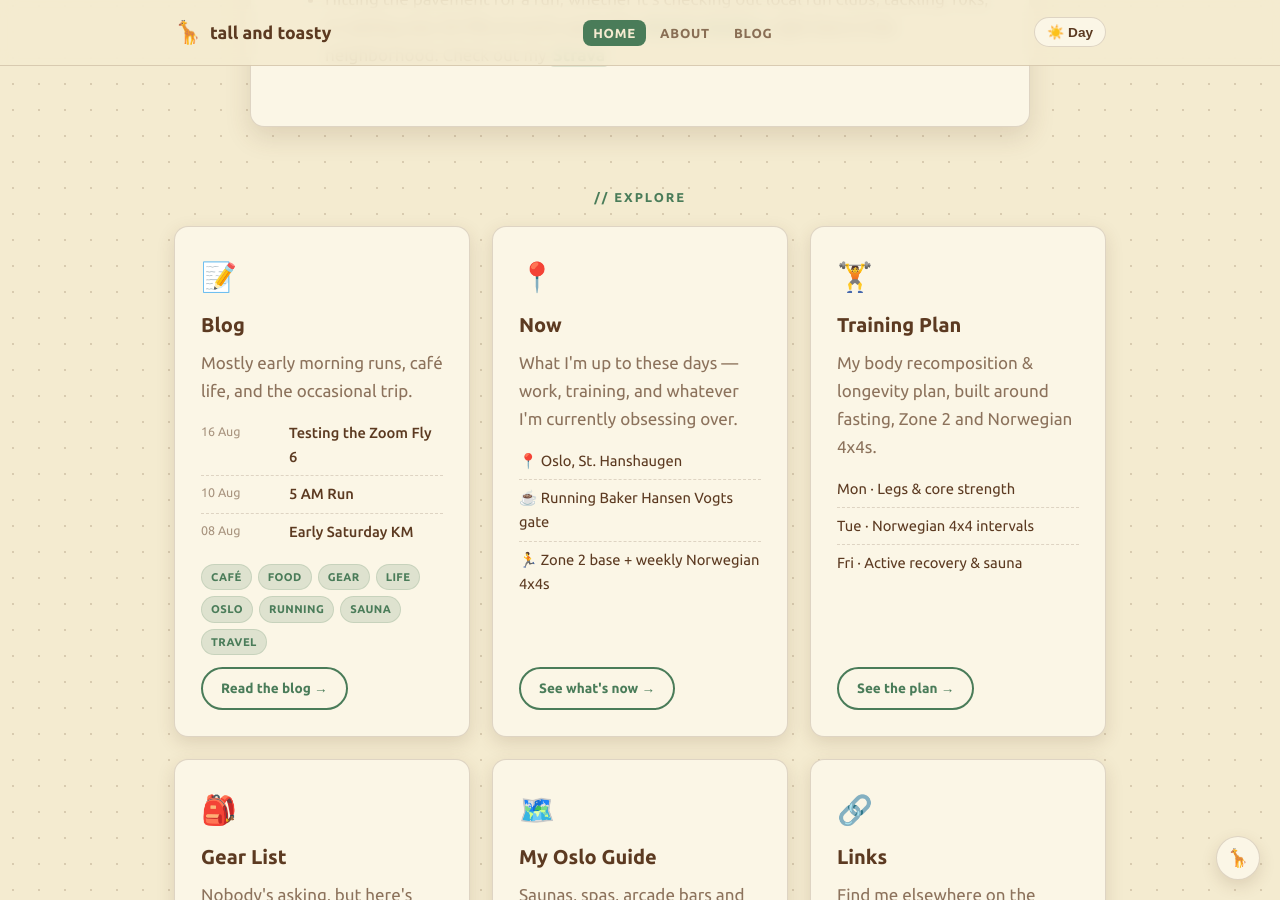
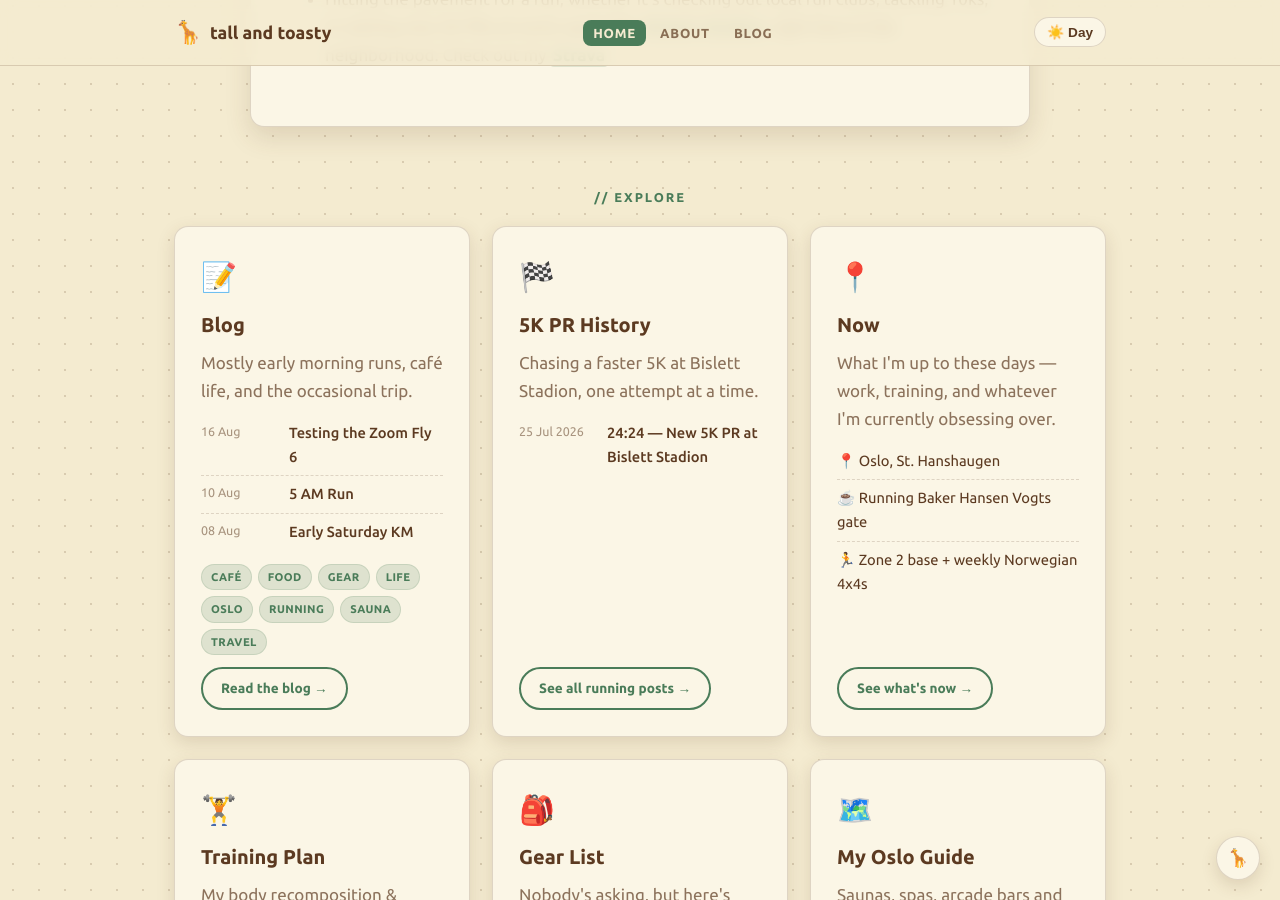
Before and after one commit to markuslyngmo/tallandtoasty, a Jekyll site: the page built from index.md, in a window 1280 px wide and 900 px high, scrolled down 1255 px. Built offline with Jekyll 4.4.1, drawn with Linux system fonts in a browser that asks for light colours.

Commit message:
Add 5K PR History card to the homepage
The bio mentions "chasing 5K PRs at Bislett Stadion" as a recurring
theme, so surface the actual PR history as a card in the Explore
section, matching the existing mini-list pattern. Currently one entry
(24:24, 25 Jul 2026) — add a new <li> each time a PR is beaten.

Co-Authored-By: Claude Sonnet 5 <noreply@anthropic.com>

```diff
--- a/_layouts/home.html
+++ b/_layouts/home.html
@@ -45,6 +45,20 @@ layout: default
       {% endfor %}
     </div>
     <a class="card-cta" href="{{ '/blog/' | relative_url }}">Read the blog &rarr;</a>
+  </div>
+
+  <div class="card reveal">
+    <div class="card-icon">🏁</div>
+    <h3>5K PR History</h3>
+    <p>Chasing a faster 5K at Bislett Stadion, one attempt at a time.</p>
+    <ul class="mini-list">
+      <!-- Add a new <li> here each time a new 5K PR is set, newest first -->
+      <li>
+        <time>25 Jul 2026</time>
+        <a href="{{ '/new-5k-pr-at-bislett-stadion/' | relative_url }}">24:24 &mdash; New 5K PR at Bislett Stadion</a>
+      </li>
+    </ul>
+    <a class="card-cta" href="{{ '/tags/running/' | relative_url }}">See all running posts &rarr;</a>
   </div>
 
   <div class="card reveal">
```
